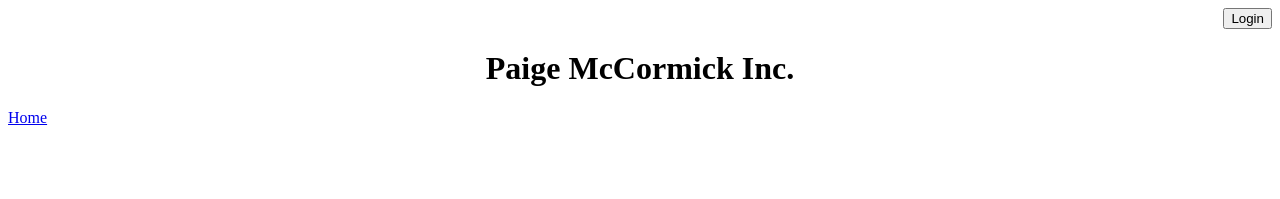
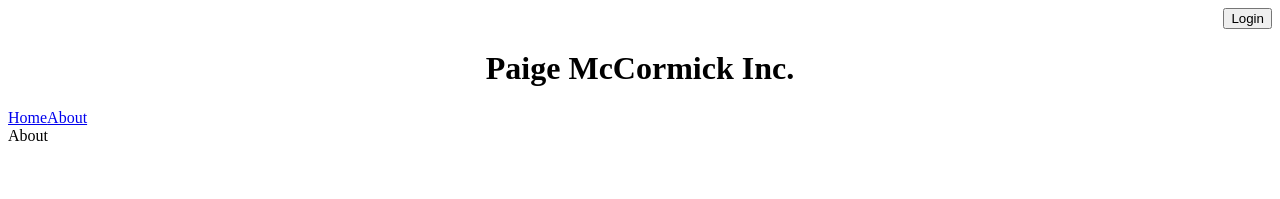
Before and after one commit to emccormick16/PaigeSite, a React app: page /about in a window 1280 px wide. Shown: the top 199 px of the page. Built offline with nearby package versions, Linux system fonts and the light colour scheme; the HTML template or start-up script is replaced by a standard one.

Commit message:
added about component

```diff
--- /dev/null
+++ b/src/components/About/About.tsx
@@ -0,0 +1,7 @@
+import React from "react";
+
+const About = () => {
+  return <div>About</div>;
+};
+
+export default About;
--- a/src/components/App.tsx
+++ b/src/components/App.tsx
@@ -8,6 +8,7 @@
 import { RootState } from "../store";
 import Home from "./Home/Home";
 import "./app.css";
+import About from "./About/About";
 
 const App = () => {
   const { user } = useSelector((state: RootState) => state.user);
@@ -50,10 +51,12 @@
       <div>
         <nav>
           <Link to="/">Home</Link>
+          <Link to="/about">About</Link>
         </nav>
         <Routes>
           <Route path="/" element={<Home />}></Route>
           <Route path="/login" element={<Login />} />
+          <Route path="/about" element={<About />} />
         </Routes>
       </div>
     </div>
```
Also changed, not shown: 2 other files (tests, documents, lock files or other folders).
